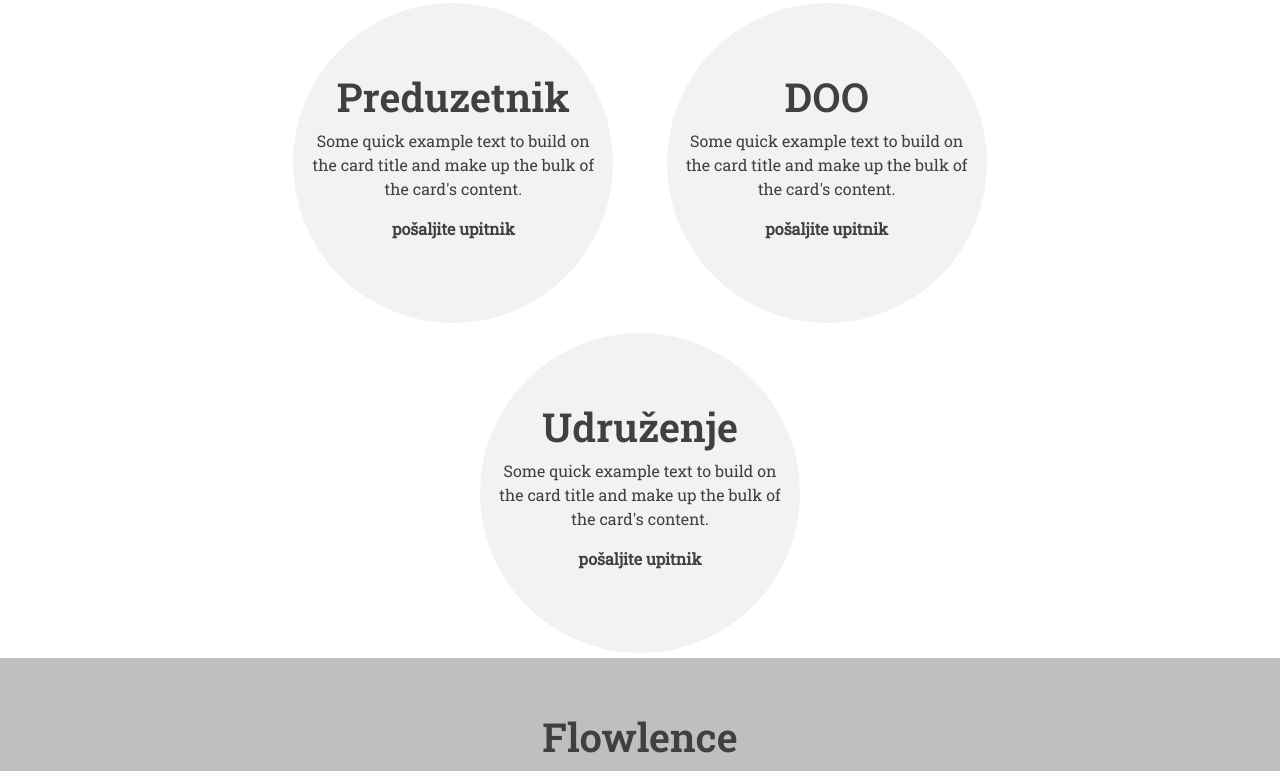
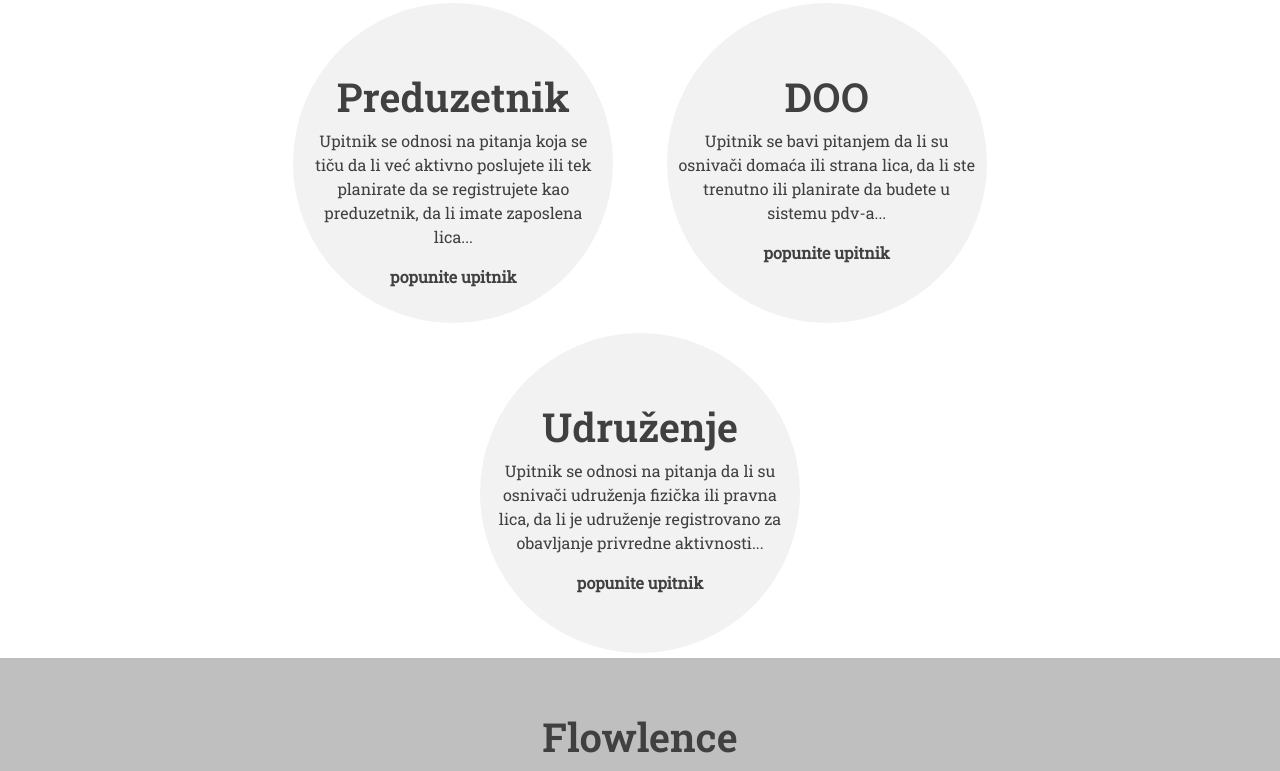
Before and after one commit to DusanJankovic877/flowlence, a Vue app: page /price-list in a window 1280 px wide. Shown: the part 511-1282 px from the top of the page. Built offline with nearby package versions, Linux system fonts and the light colour scheme; no server answers.

Commit message:
i have changed text at buttons in PRiceListComponentThreeButtons

```diff
--- a/src/components/PriceListComponentThreeButtons.vue
+++ b/src/components/PriceListComponentThreeButtons.vue
@@ -8,24 +8,29 @@
               <button class="krug prices-link"  @click="handleHideButtons('entrepreneur')">
                 <div class="price-card-body">
                 <h1>Preduzetnik</h1>
-                  <p class="card-text">Some quick example text to build on the card title and make up the bulk of the card's content.</p>
-                  <p><b>pošaljite upitnik</b></p>
+                  <p class="card-text">Upitnik se odnosi na pitanja koja se tiču da li već aktivno poslujete ili tek planirate da se registrujete
+kao preduzetnik, da li imate zaposlena lica...</p>
+                  <p><b>popunite upitnik</b></p>
                 </div>
               </button>
 
               <button class="krug prices-link" @click="handleHideButtons('doo')">
                   <div class="price-card-body">
                   <h1>DOO</h1>
-                    <p class="card-text">Some quick example text to build on the card title and make up the bulk of the card's content.</p>
-                    <p><b>pošaljite upitnik</b></p>
+                    <p class="card-text">Upitnik se bavi pitanjem da li su osnivači domaća ili strana lica, da li ste trenutno ili planirate da
+budete u sistemu pdv-a...</p>
+                    <p><b>popunite upitnik</b></p>
+
                   </div>
               </button>
 
               <button class="krug prices-link" @click="handleHideButtons('association')">
                 <div class="price-card-body">
                 <h1>Udruženje</h1>
-                  <p class="card-text">Some quick example text to build on the card title and make up the bulk of the card's content.</p>
-                  <p><b>pošaljite upitnik</b></p>
+                  <p class="card-text">Upitnik se odnosi na pitanja da li su osnivači udruženja fizička ili pravna lica, da li je udruženje
+registrovano za obavljanje privredne aktivnosti...</p>
+                  <p><b>popunite upitnik</b></p>
+
                 </div>
               </button>
 
```
